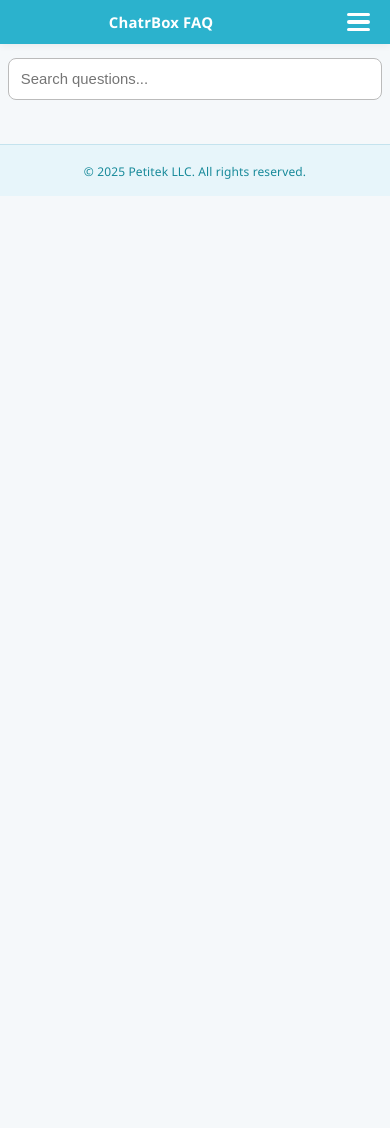
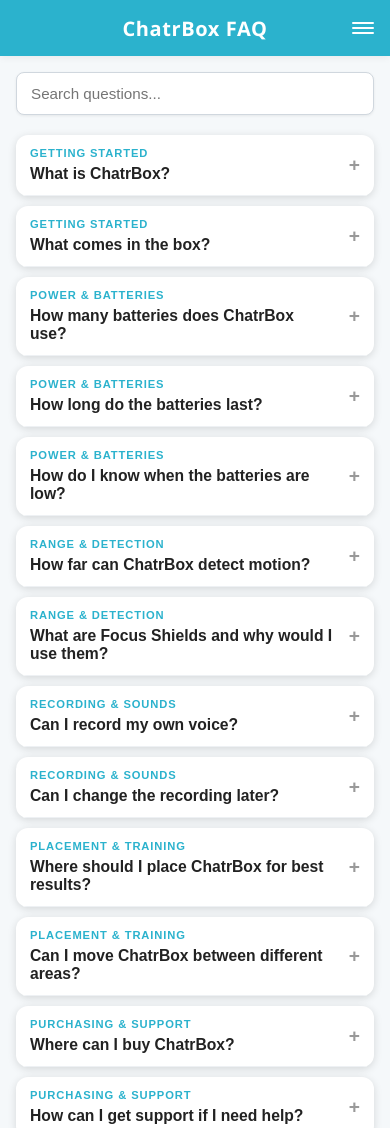
Before and after one commit to PetitekLLC/faq.petitek.com, a plain HTML site: page index.html in a window 390 px wide. Shown: the top 1128 px of the page. Before the commit the page ends 844 px from the top, so only its background shows below. Drawn offline with Linux system fonts and the light colour scheme; no server answers.

Commit message:
Update index.html

```diff
--- a/index.html
+++ b/index.html
@@ -7,14 +7,27 @@
   <style>
     :root {
       --chatrbox-teal: #2bb2cd;
+      --bg-light: #f5f8fa;
+      --card-radius: 12px;
     }
-    body { font-family: 'Segoe UI', Arial, sans-serif; background: #f5f8fa; margin: 0; padding: 0; }
 
-    /* NAVBAR LAYOUT */
+    * {
+      box-sizing: border-box;
+      margin: 0;
+      padding: 0;
+    }
+
+    body {
+      font-family: "Segoe UI", Arial, sans-serif;
+      background: var(--bg-light);
+      color: #222;
+    }
+
+    /* NAVBAR */
     .navbar {
       display: flex;
       align-items: center;
-      justify-content: space-between;
+      justify-content: center;
       position: sticky;
       top: 0;
       z-index: 10;
@@ -24,256 +37,353 @@
       box-shadow: 0 1px 8px #0001;
       padding: 0 16px;
     }
-    .back-btn {
+    .navbar-title {
+      font-weight: 700;
+      font-size: 1.25rem;
+      letter-spacing: 0.03em;
+    }
+    .navbar-menu {
+      position: absolute;
+      right: 16px;
+      top: 50%;
+      transform: translateY(-50%);
+      cursor: pointer;
+    }
+    .navbar-menu span {
+      display: block;
+      width: 22px;
+      height: 2px;
+      background: #fff;
+      margin: 3px 0;
+      border-radius: 999px;
+    }
+
+    /* PAGE LAYOUT */
+    .page {
+      max-width: 900px;
+      margin: 24px auto 40px auto;
+      padding: 0 16px;
+    }
+
+    .search-wrapper {
+      margin-bottom: 20px;
+    }
+
+    .search-input {
+      width: 100%;
+      padding: 12px 14px;
+      border-radius: 8px;
+      border: 1px solid #d0d7de;
+      font-size: 0.95rem;
+      box-shadow: 0 1px 3px #0001;
+      outline: none;
+    }
+    .search-input:focus {
+      border-color: var(--chatrbox-teal);
+      box-shadow: 0 0 0 2px rgba(43,178,205,0.2);
+    }
+
+    /* FAQ CARDS */
+    .faq-list {
+      list-style: none;
+    }
+
+    .faq-item {
+      background: #fff;
+      border-radius: var(--card-radius);
+      margin-bottom: 10px;
+      box-shadow: 0 2px 8px #0002;
+      overflow: hidden;
+    }
+
+    .faq-question-btn {
+      width: 100%;
+      border: none;
       background: none;
-      border: none;
-      color: #fff;
+      padding: 14px 18px;
+      text-align: left;
+      display: flex;
+      justify-content: space-between;
+      align-items: center;
       cursor: pointer;
-      font-size: 1.13em;
-      font-weight: 500;
-      display: flex;
-      align-items: center;
-      gap: 7px;
-      padding: 6px 10px 6px 0;
-      border-radius: 8px;
-      transition: background 0.18s;
+      font-size: 0.98rem;
+      font-weight: 600;
+      color: #222;
     }
-    .back-btn:hover { background: #25a0b7; }
-    .back-arrow {
-      display: inline-block;
-      width: 19px;
-      height: 19px;
-      stroke: #fff;
-      stroke-width: 2.3;
+
+    .faq-question-btn:hover {
+      background: #f0f4f8;
     }
-    .navbar-title {
-      flex: 1;
-      text-align: center;
-      font-size: 2em;
+
+    .faq-toggle {
+      font-size: 1.2rem;
       font-weight: 700;
-      letter-spacing: 0.01em;
-      color: #fff;
-      font-family: inherit;
-      margin-left: -40px; /* nudge to counter hamburger width for perfect centering */
+      color: #999;
+      margin-left: 8px;
+      flex-shrink: 0;
     }
-    .hamburger {
-      background: none;
-      border: none;
-      cursor: pointer;
+
+    .faq-category {
+      font-size: 0.7rem;
+      text-transform: uppercase;
+      letter-spacing: 0.08em;
+      color: var(--chatrbox-teal);
+      margin-bottom: 4px;
+    }
+
+    .faq-label {
       display: flex;
       flex-direction: column;
-      justify-content: center;
-      align-items: center;
-      width: 40px;
-      height: 40px;
-      padding: 0;
-      margin-left: 12px;
-      margin-right: 0;
-      border-radius: 7px;
-      transition: background 0.18s;
-    }
-    .hamburger:focus, .hamburger:hover { background: #25a0b7; }
-    .hamburger-lines {
-      width: 32px;
-      height: 24px;
-      display: flex;
-      flex-direction: column;
-      justify-content: space-between;
-      align-items: flex-end;
-      pointer-events: none;
-    }
-    .hamburger-line {
-      height: 3.2px;
-      border-radius: 2px;
-      width: 100%;
-      background: #fff;
-      transition: background 0.18s;
+      gap: 2px;
+      padding-right: 8px;
     }
 
-    /* Drawer */
-    .drawer-bg {
-      display: none;
-      position: fixed; z-index: 30;
-      top: 0; left: 0; right: 0; bottom: 0;
-      background: #0006;
-    }
-    .drawer-bg.open { display: block; animation: fadeIn .18s;}
-    @keyframes fadeIn { from { opacity: 0;} to {opacity: 1;} }
-    .drawer {
-      position: fixed; z-index: 40;
-      top: 0; right: 0;
-      width: 230px; height: 100vh;
-      background: #fff;
-      box-shadow: -2px 0 16px #0002;
-      padding-top: 62px;
-      transform: translateX(240px);
-      transition: transform .23s cubic-bezier(.7,.2,.3,1);
-    }
-    .drawer.open { transform: translateX(0); }
-    .drawer a {
-      display: block;
-      color: var(--chatrbox-teal);
-      text-decoration: none;
-      padding: 17px 28px;
-      font-size: 1.14em;
-      border-bottom: 1px solid #e6e6e6;
-      font-weight: 600;
-      transition: background .15s, color .12s;
-    }
-    .drawer a:hover { background: #eafaff; color: #188a9a; }
-    .footer {
-  width: 100%;
-  background: #e7f5fa;
-  color: #188a9a;
-  text-align: center;
-  padding: 18px 8px 16px 8px;
-  font-size: .75em;
-  font-weight: 400;
-  letter-spacing: 0.01em;
-  border-top: 1px solid #c4e3ee;
-  margin-top: 44px;
-  box-sizing: border-box;
-}
-
-    /* Main Page Layout */
-    #search {
-      width: 96%; max-width: 700px; margin: 28px auto 30px auto;
-      display: block; padding: 15px 15px;
-      font-size: 1.14em; border-radius: 8px; border: 1px solid #bbb;
-      box-sizing: border-box;
-      background: #fff;
-    }
-    .qa-list {
-  max-width: 700px;
-  margin: 0 auto;
-  padding-left: 12px;
-  padding-right: 12px;
-  box-sizing: border-box;
-}
-    .qa {
-      background: #fff; border-radius: 13px;
-      box-shadow: 0 2px 10px #0001, 0 1px 3px #1860c220;
-      margin-bottom: 1.22rem;
-      padding: 1.08rem 1.16rem;
-      transition: box-shadow .18s;
-      border: 1px solid #e9f1fc;
-    }
-    .qa:active, .qa:focus-within { box-shadow: 0 2px 18px #1860c225; }
-    .question {
-      color: var(--chatrbox-teal); font-size: 1.15em; margin-bottom: 3px; font-weight: 600;
-      text-decoration: none; display: block; padding: 0;
+    .faq-answer {
+      max-height: 0;
+      overflow: hidden;
+      transition: max-height 0.2s ease;
+      border-top: 1px solid #eef1f4;
+      background: #fbfdff;
     }
 
-    /* Mobile Responsive */
-    @media (max-width: 700px) {
-      .navbar-title { font-size: 1.18em; margin-left: -34px;}
-      .navbar { height: 44px; }
-      .back-btn { font-size: 1em; }
-      .hamburger { width: 32px; height: 32px; margin-left: 2px;}
-      .hamburger-lines { width: 23px; height: 18px; }
-      #search { max-width: 99vw; font-size: 1em; padding: 12px; margin-top: 14px;}
-      .qa-list { max-width: 99vw; }
-      .qa { padding: 0.9rem 0.6rem; }
-      .question { font-size: 1em; }
-      .drawer { width: 70vw; min-width: 142px; max-width: 220px; }
-      .navbar-title { margin-right: 0; }
+    .faq-answer-inner {
+      padding: 12px 18px 16px 18px;
+      font-size: 0.9rem;
+      line-height: 1.45;
+      color: #333;
     }
-    @media (max-width: 400px) {
-      .navbar-title { font-size: 0.93em; }
-      #search { font-size: 0.93em; }
-      .question { font-size: 0.93em; }
+
+    .faq-item.open .faq-answer {
+      /* max-height is set dynamically via JS */
+    }
+
+    /* No results text */
+    .no-results {
+      text-align: center;
+      font-size: 0.9rem;
+      color: #666;
+      margin-top: 18px;
+      display: none;
+    }
+
+    @media (max-width: 600px) {
+      .page {
+        margin-top: 16px;
+      }
+      .faq-question-btn {
+        padding: 12px 14px;
+      }
+      .faq-answer-inner {
+        padding: 10px 14px 14px 14px;
+      }
     }
   </style>
 </head>
 <body>
-  <!-- NAV BAR -->
-  <div class="navbar">
+  <header class="navbar">
+    <div class="navbar-title">ChatrBox FAQ</div>
+    <div class="navbar-menu" aria-hidden="true">
+      <span></span>
+      <span></span>
+      <span></span>
+    </div>
+  </header>
 
-    <span class="navbar-title">ChatrBox&nbsp;FAQ</span>
-    <button class="hamburger" id="hamburgerBtn" aria-label="Open Menu">
-      <span class="hamburger-lines">
-        <span class="hamburger-line"></span>
-        <span class="hamburger-line"></span>
-        <span class="hamburger-line"></span>
-      </span>
-    </button>
-  </div>
+  <main class="page">
+    <div class="search-wrapper">
+      <input
+        type="text"
+        id="faq-search"
+        class="search-input"
+        placeholder="Search questions..."
+      />
+    </div>
 
-  <!-- Drawer for hamburger menu -->
-  <div class="drawer-bg" id="drawerBg"></div>
-  <nav class="drawer" id="drawerMenu" tabindex="-1">
-   <a href="https://petitek.com">Home</a>
-    <a href="https://petitek.com/support">Support</a>
-    <a href="https://petitek.com/learn">Learn</a>
-  </nav>
+    <ul id="faq-list" class="faq-list"></ul>
 
-  <!-- Main page content -->
-  <input type="text" id="search" placeholder="Search questions..." autocomplete="off" />
-  <div id="qa-list" class="qa-list"></div>
+    <div id="no-results" class="no-results">
+      No questions match your search. Try a different word.
+    </div>
+  </main>
 
   <script>
-    // NAV: Drawer hamburger menu logic
-    const hamburgerBtn = document.getElementById('hamburgerBtn');
-    const drawerMenu = document.getElementById('drawerMenu');
-    const drawerBg = document.getElementById('drawerBg');
+    // STATIC FAQ DATA
+    const faqs = [
+      // Getting Started
+      {
+        category: "Getting Started",
+        question: "What is ChatrBox?",
+        answer:
+          "ChatrBox is a smart, motion-activated pet trainer that plays your recorded voice or alert sounds when your pet enters a protected area. It helps reinforce training even when you’re not in the room."
+      },
+      {
+        category: "Getting Started",
+        question: "What comes in the box?",
+        answer:
+          "Your ChatrBox package includes the ChatrBox device, Focus Shield, Quick Start Guide, and packaging with QR codes that link to setup videos and product registration."
+      },
 
-    function openDrawer() {
-      drawerMenu.classList.add('open');
-      drawerBg.classList.add('open');
-      drawerMenu.focus();
-      document.body.style.overflow = 'hidden';
-    }
-    function closeDrawer() {
-      drawerMenu.classList.remove('open');
-      drawerBg.classList.remove('open');
-      document.body.style.overflow = '';
-    }
-    hamburgerBtn.addEventListener('click', openDrawer);
-    drawerBg.addEventListener('click', closeDrawer);
-    drawerMenu.addEventListener('keydown', function(e) {
-      if (e.key === "Escape") closeDrawer();
-    });
+      // Power & Batteries
+      {
+        category: "Power & Batteries",
+        question: "How many batteries does ChatrBox use?",
+        answer:
+          "ChatrBox uses four AAA alkaline batteries. For best performance and battery life, use fresh, name-brand alkaline batteries only."
+      },
+      {
+        category: "Power & Batteries",
+        question: "How long do the batteries last?",
+        answer:
+          "Battery life depends on how often ChatrBox is triggered. With typical use of a few activations per day, you can usually expect several weeks of operation before needing to replace the batteries."
+      },
+      {
+        category: "Power & Batteries",
+        question: "How do I know when the batteries are low?",
+        answer:
+          "As batteries run down, you may notice weaker audio, reduced detection, or inconsistent operation. When this happens, replace all four batteries at the same time."
+      },
 
-    // --- FAQ fetching and rendering ---
-    let faqData = [];
-    const listEl = document.getElementById('qa-list');
-    const searchInput = document.getElementById('search');
+      // Range & Detection
+      {
+        category: "Range & Detection",
+        question: "How far can ChatrBox detect motion?",
+        answer:
+          "In an open space, ChatrBox can detect motion up to about 20 feet in a wide cone. Actual range can vary based on placement, height, and surrounding objects."
+      },
+      {
+        category: "Range & Detection",
+        question: "What are Focus Shields and why would I use them?",
+        answer:
+          "Focus Shields narrow the motion detection field so you can protect a specific zone—like part of a sofa, a doorway, a trash can, or a houseplant—without triggering on movement in the background."
+      },
 
-    fetch('https://opensheet.elk.sh/1lcfJ-OKpeF4A6u9A2rs6CvMcncv7cp8O9IG61J96Tec/Support')
-      .then(res => res.json())
-      .then(data => {
-        faqData = data;
-        render(faqData);
+      // Recording & Sounds
+      {
+        category: "Recording & Sounds",
+        question: "Can I record my own voice?",
+        answer:
+          "Yes. ChatrBox is designed around your voice. You can record a custom message that plays whenever your pet triggers the sensor. This helps your pet recognize and respond to your familiar voice."
+      },
+      {
+        category: "Recording & Sounds",
+        question: "Can I change the recording later?",
+        answer:
+          "Absolutely. You can re-record and replace your message at any time. Just follow the recording steps in the Quick Start Guide or the online video tutorials."
+      },
+
+      // Placement & Training
+      {
+        category: "Placement & Training",
+        question: "Where should I place ChatrBox for best results?",
+        answer:
+          "Place ChatrBox so the sensor faces the area you want to protect at roughly your pet’s head height. Aim it so the detection cone covers only the problem area to reduce false triggers."
+      },
+      {
+        category: "Placement & Training",
+        question: "Can I move ChatrBox between different areas?",
+        answer:
+          "Yes. Many pet owners start with the most important trouble spot—like a couch or trash can—and then move ChatrBox to new locations as their pet learns which areas are off-limits."
+      },
+
+      // Purchasing & Support
+      {
+        category: "Purchasing & Support",
+        question: "Where can I buy ChatrBox?",
+        answer:
+          "ChatrBox is sold online through select retailers such as Amazon. Check the product packaging or our website for current purchasing links."
+      },
+      {
+        category: "Purchasing & Support",
+        question: "How can I get support if I need help?",
+        answer:
+          "Scan the QR codes on the packaging or visit our support page for setup videos, FAQs, troubleshooting tips, and ways to contact customer support."
+      },
+
+      // Troubleshooting
+      {
+        category: "Troubleshooting",
+        question: "ChatrBox isn’t triggering when my pet walks by. What should I check?",
+        answer:
+          "First, confirm that the power is on and the batteries are fresh. Make sure the sensor faces the area where your pet enters, and that the Focus Shield (if installed) isn’t blocking the detection zone."
+      },
+      {
+        category: "Troubleshooting",
+        question: "ChatrBox is triggering too often or at the wrong time. How do I fix that?",
+        answer:
+          "Try aiming the sensor slightly lower or higher, or use a more narrow Focus Shield. Also make sure it isn’t pointed at busy walkways, windows with outside movement, or TVs and other motion sources."
+      }
+    ];
+
+    const faqListEl = document.getElementById("faq-list");
+    const searchInputEl = document.getElementById("faq-search");
+    const noResultsEl = document.getElementById("no-results");
+
+    function createFaqItem(faq) {
+      const li = document.createElement("li");
+      li.className = "faq-item";
+
+      li.innerHTML = `
+        <button class="faq-question-btn" type="button">
+          <span class="faq-label">
+            <span class="faq-category">${faq.category}</span>
+            <span class="faq-question-text">${faq.question}</span>
+          </span>
+          <span class="faq-toggle">+</span>
+        </button>
+        <div class="faq-answer">
+          <div class="faq-answer-inner">
+            ${faq.answer}
+          </div>
+        </div>
+      `;
+
+      const btn = li.querySelector(".faq-question-btn");
+      const answer = li.querySelector(".faq-answer");
+      const toggle = li.querySelector(".faq-toggle");
+
+      btn.addEventListener("click", () => {
+        const isOpen = li.classList.contains("open");
+        if (isOpen) {
+          li.classList.remove("open");
+          answer.style.maxHeight = null;
+          toggle.textContent = "+";
+        } else {
+          li.classList.add("open");
+          answer.style.maxHeight = answer.scrollHeight + "px";
+          toggle.textContent = "−";
+        }
       });
 
-    searchInput.addEventListener('input', function() {
-      const q = this.value.trim().toLowerCase();
-      if (!q) return render(faqData);
-      render(faqData.filter(item =>
-        (item.Question || '').toLowerCase().includes(q)
-      ));
-    });
+      return li;
+    }
 
-    function render(data) {
-      listEl.innerHTML = '';
-      if (!data.length) {
-        listEl.innerHTML = `<p style="text-align:center;color:#888;">No results found.</p>`;
+    function renderFaqs(filteredFaqs) {
+      faqListEl.innerHTML = "";
+      filteredFaqs.forEach(faq => {
+        faqListEl.appendChild(createFaqItem(faq));
+      });
+      noResultsEl.style.display = filteredFaqs.length ? "none" : "block";
+    }
+
+    function handleSearch() {
+      const term = searchInputEl.value.trim().toLowerCase();
+      if (!term) {
+        renderFaqs(faqs);
         return;
       }
-      data.forEach(item => {
-        if (item.Question && item.View) {
-          listEl.innerHTML += `
-            <div class="qa">
-              <a href="${item.View}" target="_blank" class="question">${item.Question}</a>
-            </div>
-          `;
-        }
+
+      const filtered = faqs.filter(faq => {
+        const text = (faq.question + " " + faq.answer + " " + faq.category).toLowerCase();
+        return text.includes(term);
       });
+
+      renderFaqs(filtered);
     }
+
+    searchInputEl.addEventListener("input", handleSearch);
+
+    // Initial render
+    renderFaqs(faqs);
   </script>
-  <footer class="footer">
-  &copy; 2025 Petitek LLC. All rights reserved.
-</footer>
-
 </body>
 </html>
```
